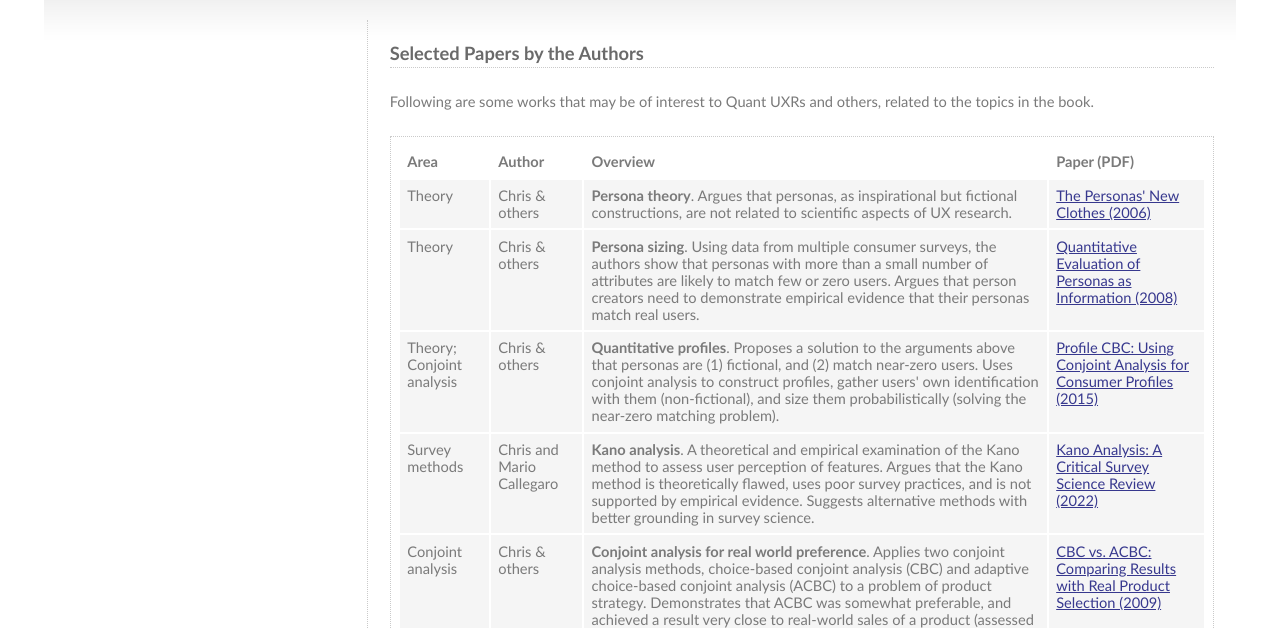
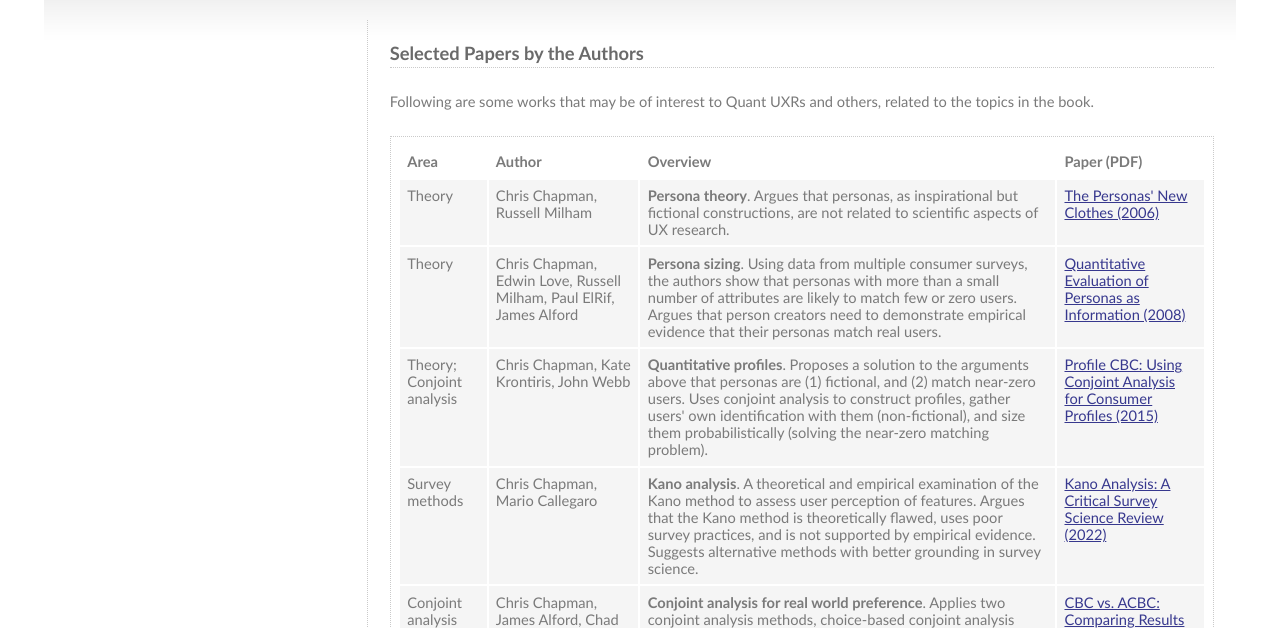
Before and after one commit to cnchapman/quantuxbook, a plain HTML site: page papers/papers.html in a window 1280 px wide. Shown: the part 172-800 px from the top of the page. Drawn offline with Linux system fonts and the light colour scheme.

Commit message:
update author list on papers

```diff
--- a/papers/papers.html
+++ b/papers/papers.html
@@ -53,34 +53,34 @@
                     </tr>
                   <tr class="rowA">
                         <td>Theory</td>
-                        <td>Chris & others</td>
+                        <td>Chris Chapman, Russell Milham</td>
                         <td><b>Persona theory</b>. Argues that personas, as inspirational but fictional constructions, are not related to scientific aspects of UX research.</td>
                         <td><a href="Chapman-Milham-Personas-HFES2006-0139-0330.pdf">The Personas' New Clothes (2006)</a></td>
                      </tr>
                        <tr class="rowA">
                         <td>Theory</td>
-                        <td>Chris & others</td>
+                        <td>Chris Chapman, Edwin Love, Russell Milham, Paul ElRif, James Alford</td>
                         <td><b>Persona sizing</b>. Using data from multiple consumer surveys, the authors show that personas with more than a small number of attributes are likely to match few or zero users. Argues that person creators need to demonstrate empirical evidence that their personas match real users.</td>
                         <td><a href="REPRINT-HFES08-chapman-love-milham-elrif-alford.pdf">Quantitative Evaluation of Personas as Information (2008)</a></td>
                      </tr>
 
                      <tr class="rowA">
                         <td>Theory; Conjoint analysis</td>
-                        <td>Chris & others</td>
+                        <td>Chris Chapman, Kate Krontiris, John Webb</td>
                         <td><b>Quantitative profiles</b>. Proposes a solution to the arguments above that personas are (1) fictional, and (2) match near-zero users. Uses conjoint analysis to construct profiles, gather users' own identification with them (non-fictional), and size them probabilistically (solving the near-zero matching problem).</td>
                         <td><a href="reprint-ProfileCBC-Chapman-Krontiris-Webb-Sawtooth2015.pdf">Profile CBC: Using Conjoint Analysis for Consumer Profiles (2015)</a></td>
                      </tr>
 
                      <tr class="rowA">
                         <td>Survey methods</td>
-                         <td>Chris and Mario Callegaro</td>
+                         <td>Chris Chapman, Mario Callegaro</td>
                         <td><b>Kano analysis</b>. A theoretical and empirical examination of the Kano method to assess user perception of features. Argues that the Kano method is theoretically flawed, uses poor survey practices, and is not supported by empirical evidence. Suggests alternative methods with better grounding in survey science.</td>
                         <td><a href="REPRINT-Chapman-Callegaro-SawtoothConference2022.pdf">Kano Analysis: A Critical Survey Science Review (2022)</a></td>
                      </tr>
 
                     <tr class="rowA">
                         <td>Conjoint analysis</td>
-                        <td>Chris & others</td>
+                        <td>Chris Chapman, James Alford, Chad Johnson, Ron Weidemann, Michal Lahav</td>
                         <td><b>Conjoint analysis for real world preference</b>. Applies two conjoint analysis methods, choice-based conjoint analysis (CBC) and adaptive choice-based conjoint analysis (ACBC) to a problem of product strategy. Demonstrates that ACBC was somewhat preferable, and achieved a result very close to real-world sales of a product (assessed a year later).</td>
                         <td><a href="REPRINT-sawtooth09-chapman-et-al-CBC-vs-ACBC.pdf">CBC vs. ACBC: Comparing Results with Real Product Selection (2009)</a></td>
                      </tr>
```
